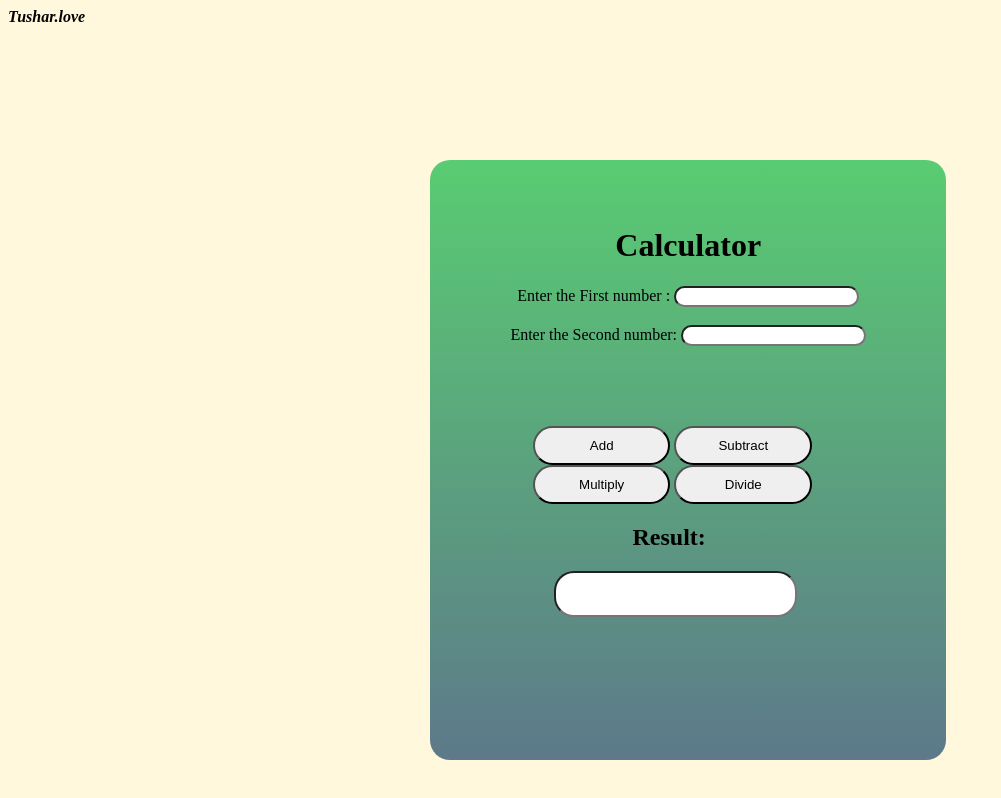
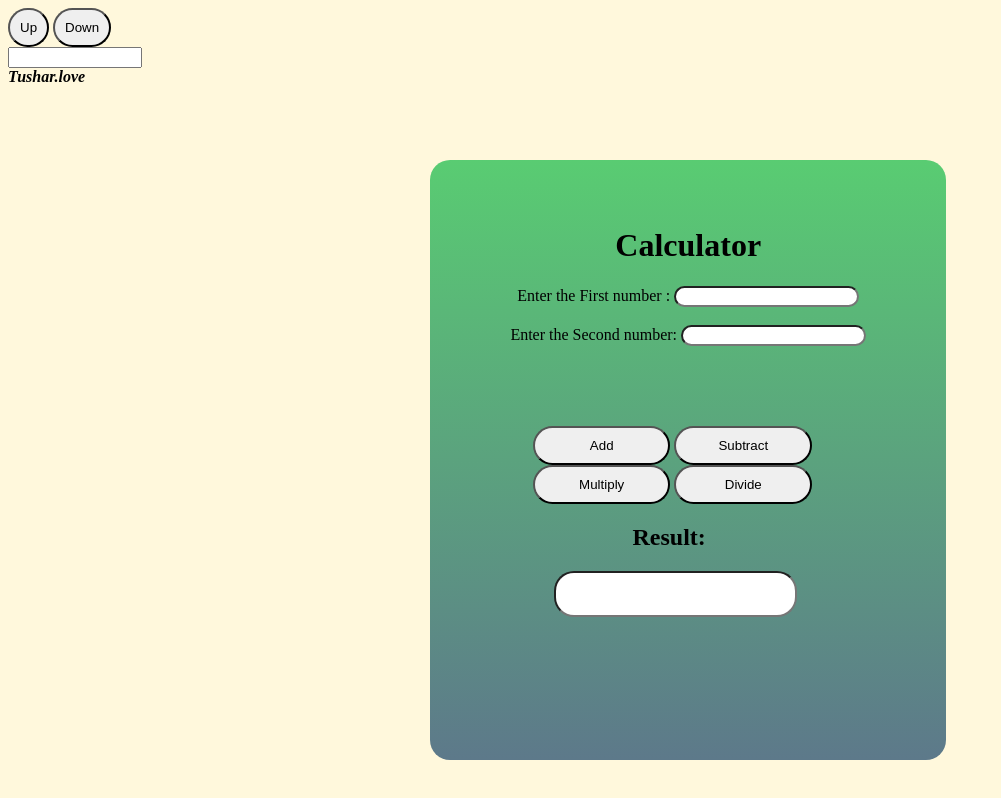
Before and after one commit to 22tushar/calculator, a plain HTML site: page jsproject/index.html in a window 1280 px wide. Shown: the whole page, without its empty margins (0-1001 px from the left). Drawn offline with Linux system fonts and the light colour scheme.

Commit message:
Update index.html

```diff
--- a/jsproject/index.html
+++ b/jsproject/index.html
@@ -34,6 +34,13 @@
 
 
     </div>
+     <div class="counter">
+        <div class="se">
+            <button   id="start">Up</button>
+            <button   id="end" onclick="end()">Down</button>
+        </div>
+        <input style="width: 10%;"  id="count">
+    </div>
     <strong style="font-style: italic;">Tushar.love</strong>
 </body>
     <script type="text/Javascript" src="project.js"></script>
```
